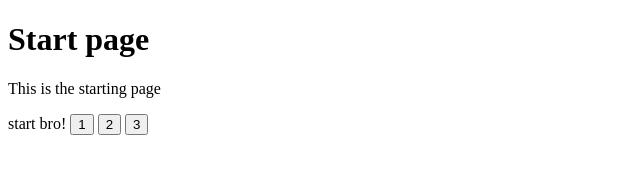
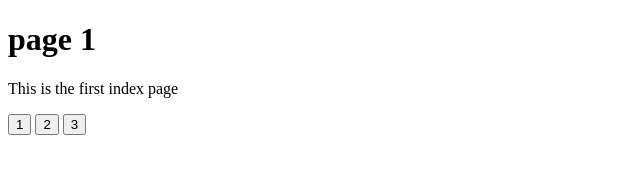
Before and after one commit to GiannisKalopisis/GiannisKalopisis.github.io, a plain HTML site: page index.html in a window 1280 px wide. Shown: the whole page, without its empty margins (0-640 px from the left). Drawn offline with Linux system fonts and the light colour scheme.

Commit message:
Delete starting page

```diff
--- a/index.html
+++ b/index.html
@@ -4,13 +4,12 @@
 
 		<div>
 			<div>
-				<h1>Start page</h1>
-				<p>This is the starting page</p>
+				<h1>page 1</h1>
+				<p>This is the first index page</p>
 			</div>
 
 			<div>
-				start bro!
-				<button type="button" class="btn" onclick="location.href='https://gianniskalopisis.github.io/index1.html'">1</button>
+				<button type="button" class="btn-primary" onclick="location.href='https://gianniskalopisis.github.io/index.html'">1</button>
 				<button type="button" class="btn" onclick="location.href='https://gianniskalopisis.github.io/index2.html'">2</button>
 				<button type="button" class="btn" onclick="location.href='https://gianniskalopisis.github.io/index3.html'">3</button>
 			</div>
```
Also changed, not shown: index2.html (+1 -1 lines), index3.html (+1 -1 lines).
